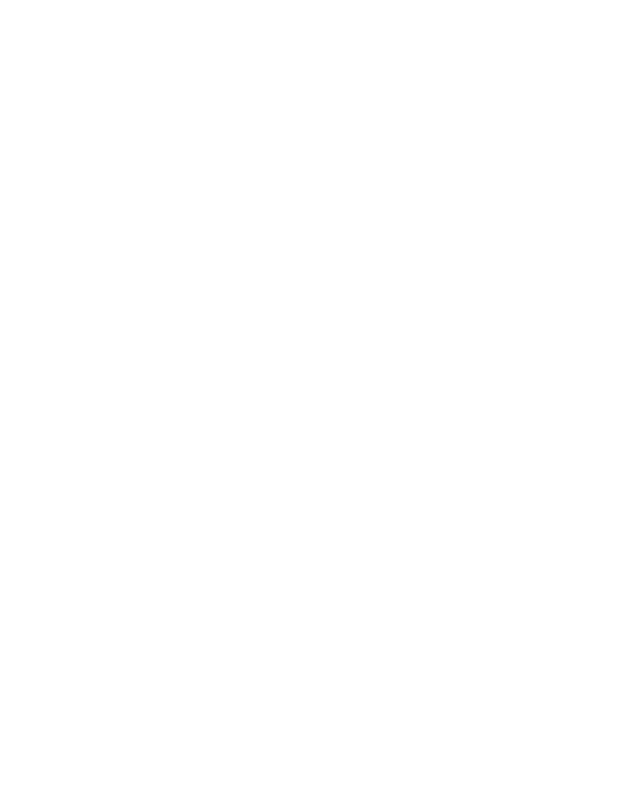
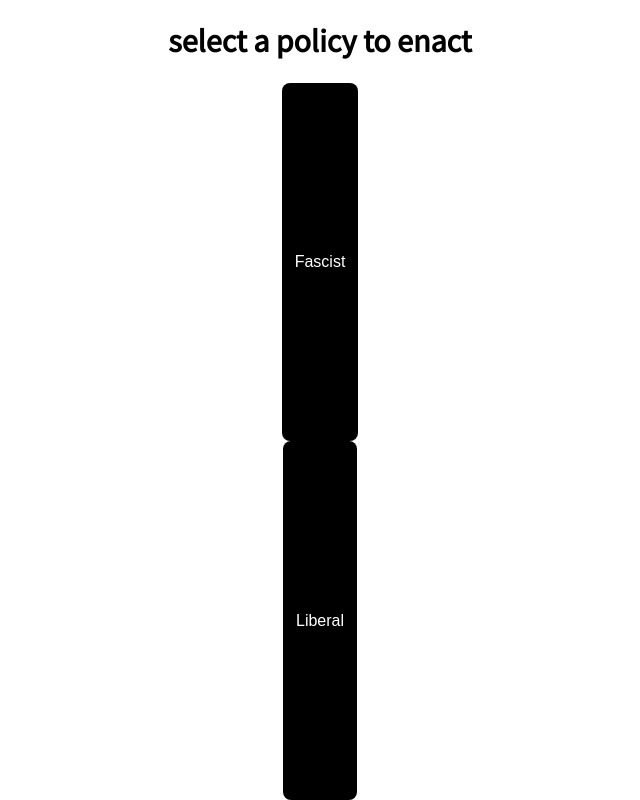
Before and after one commit to AmyHannahMorgan/hidden-hortler, a website: page static/play/index.html in a window 1280 px wide. Shown: the whole page, without its empty margins (320-960 px from the left). Drawn offline with Linux system fonts and the light colour scheme.

Commit message:
+chancellor and president policy play boards

```diff
--- a/static/play/index.html
+++ b/static/play/index.html
@@ -60,11 +60,26 @@
     <div class="playBoard playerSelect" id="shootPlayer">
 
     </div>
-    <div class="playBoard" id="chancellorPolicy">
-
+    <div class="playBoard active" id="chancellorPolicy">
+        <h1>select a policy to enact</h1>
+        <button class="policy fascist">
+            Fascist
+        </button>
+        <button class="policy lib">
+            Liberal
+        </button>
     </div>
     <div class="playBoard" id="presidentPolicy">
-
+        <h1>select a policy to discard</h1>
+        <button class="policy fascist">
+            Fascist
+        </button>
+        <button class="policy lib">
+            Liberal
+        </button>
+        <button class="policy lib">
+            Liberal
+        </button>
     </div>
     <div class="playBoard" >
 
```
